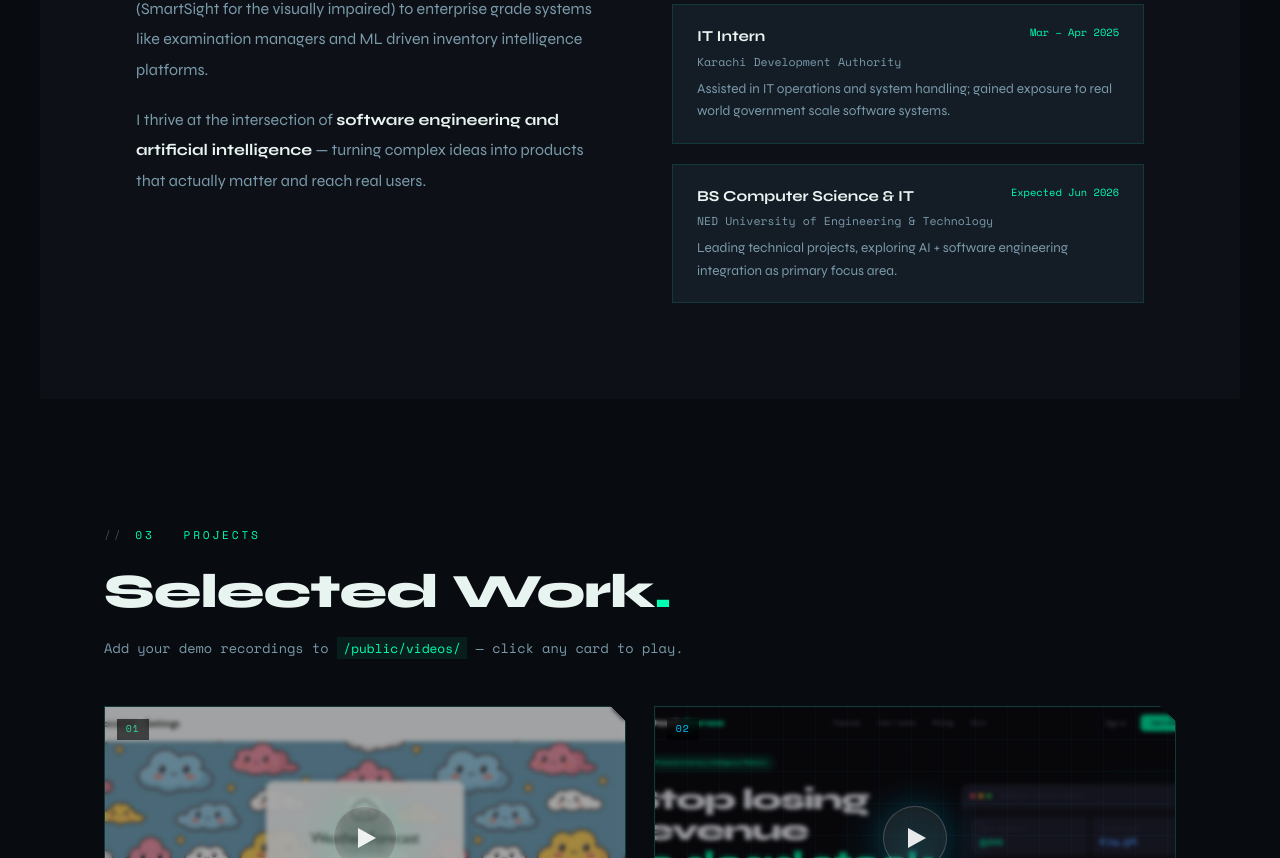
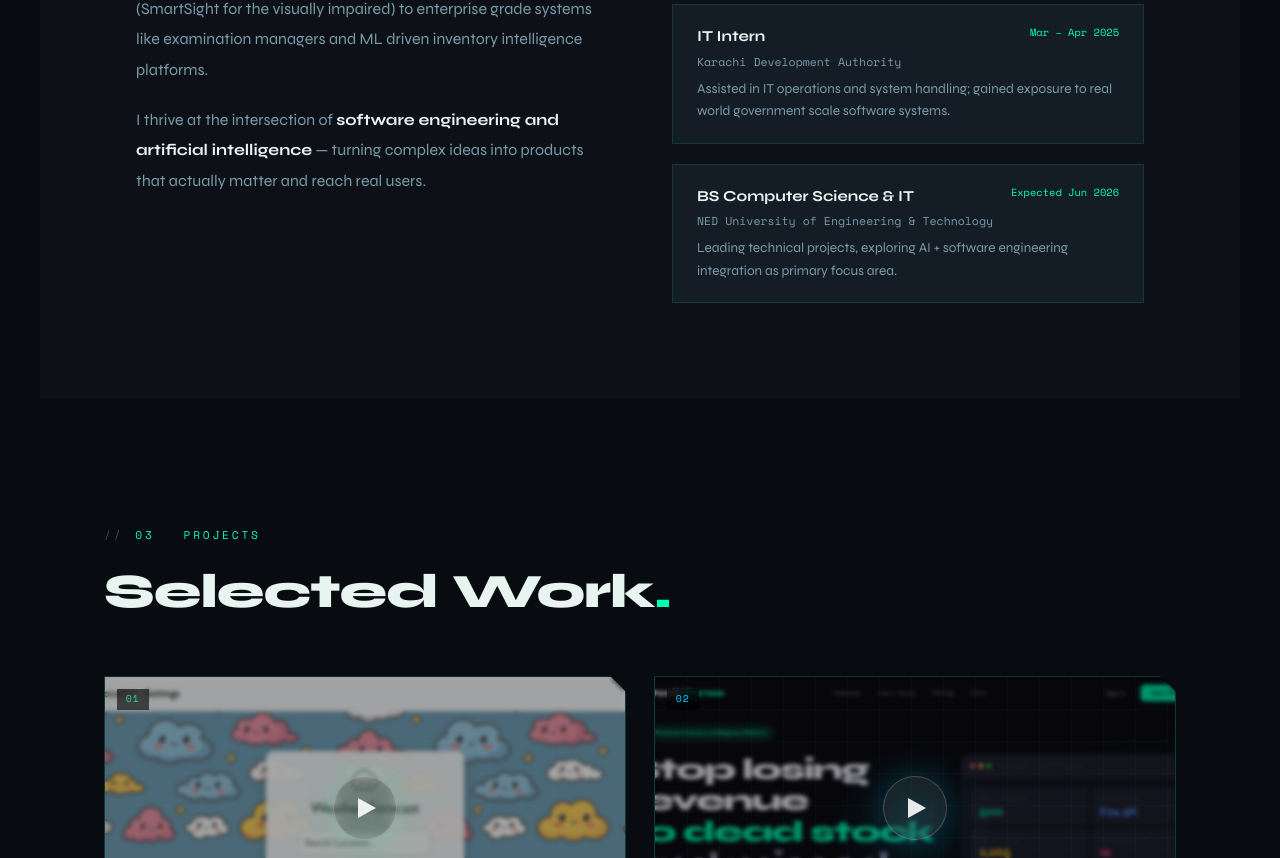
Before and after one commit to fukeyha2003/Fukeyha-portfolio, a Next.js app: page / in a window 1280 px wide. Shown: the part 1255-2113 px from the top of the page. Built offline with nearby package versions, Linux system fonts and the light colour scheme.

Commit message:
redeploy

```diff
--- a/components/Projects.jsx
+++ b/components/Projects.jsx
@@ -371,19 +371,6 @@ export default function Projects() {
         }}>
           Selected Work<span style={{ color: '#00ffb2' }}>.</span>
         </h2>
-        <p style={{
-          color: '#7a9aaa', fontSize: '0.85rem',
-          fontFamily: "'Space Mono', monospace",
-        }}>
-          Add your demo recordings to{' '}
-          <code style={{
-            color: '#00ffb2', background: 'rgba(0,255,178,0.08)',
-            padding: '0.1rem 0.4rem', fontSize: '0.8rem',
-          }}>
-            /public/videos/
-          </code>
-          {' '}— click any card to play.
-        </p>
       </div>
 
       {/* 2-column grid */}
```
